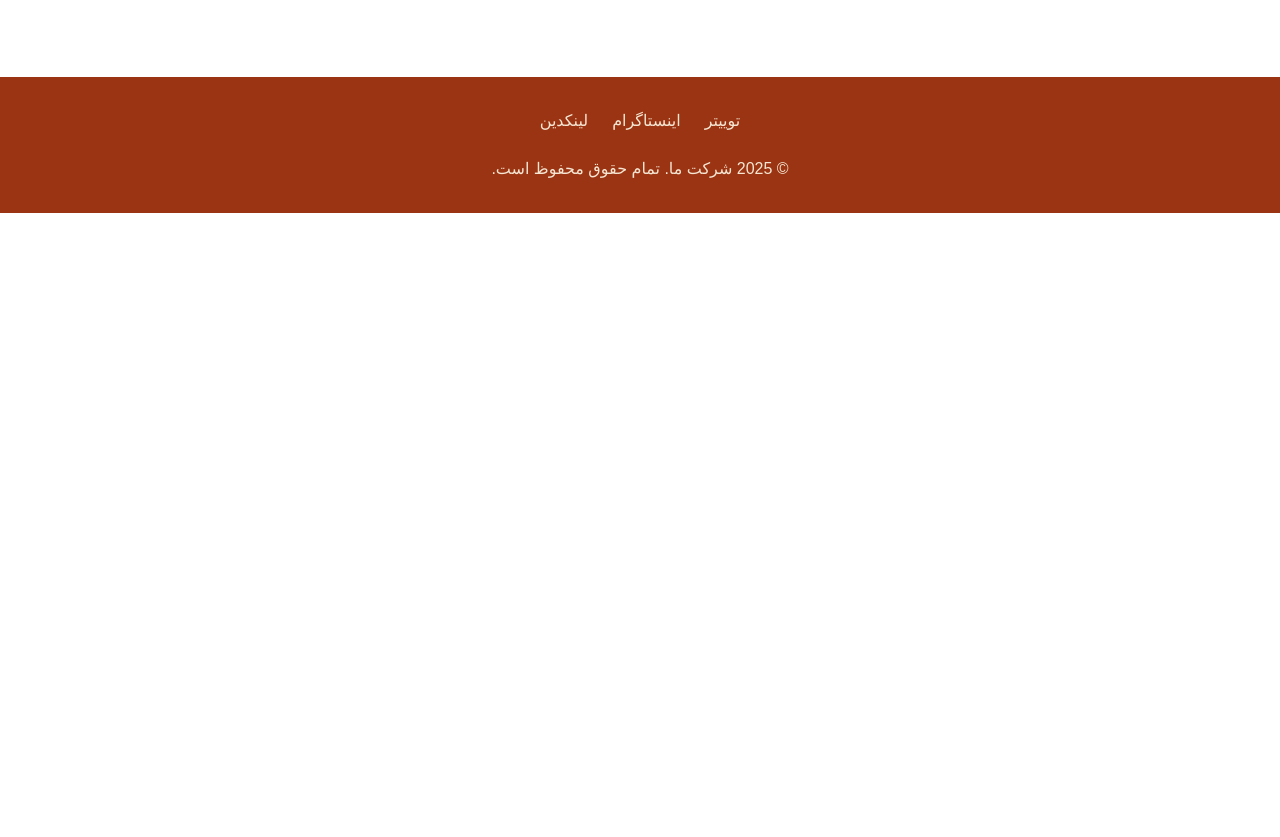
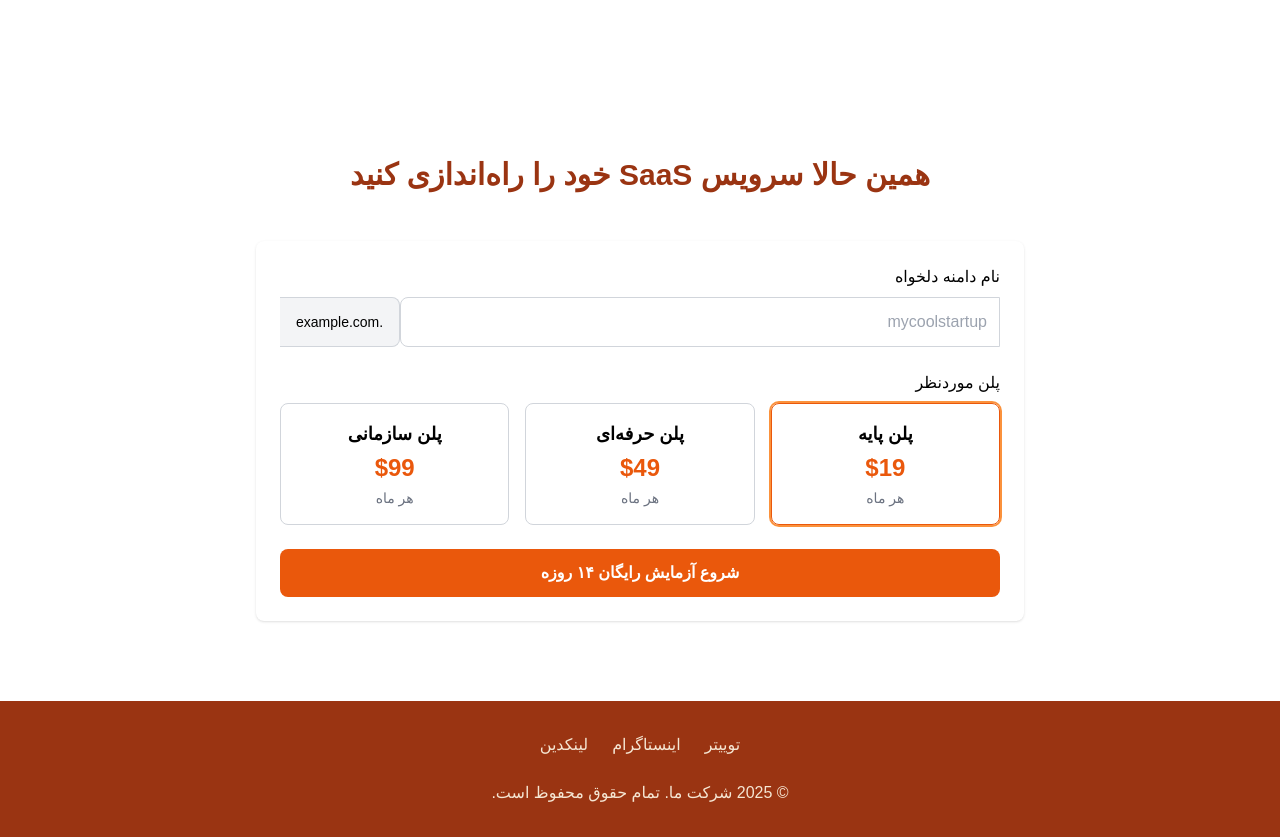
Before and after one commit to babamiri/astro-react, an Astro site: page / in a window 1280 px wide. Shown: the part 737-1574 px from the top of the page. Before the commit the page ends 950 px from the top, so only its background shows below. Built offline with nearby package versions, Linux system fonts and the light colour scheme; Astro itself is replaced by a stand-in of ours.

Commit message:
feat: add SaaSSignup component and integrate it into the homepage

```diff
--- /dev/null
+++ b/src/components/SaaSSignup.tsx
@@ -0,0 +1,95 @@
+import React, { useState } from 'react';
+
+interface Plan {
+  id: 'basic' | 'pro' | 'enterprise';
+  name: string;
+  price: number;
+}
+
+const plans: Plan[] = [
+  { id: 'basic', name: 'پلن پایه', price: 19 },
+  { id: 'pro', name: 'پلن حرفه‌ای', price: 49 },
+  { id: 'enterprise', name: 'پلن سازمانی', price: 99 },
+];
+
+const SaaSSignup: React.FC = () => {
+  const [domain, setDomain] = useState('');
+  const [planId, setPlanId] = useState<Plan['id']>('basic');
+  const [submitted, setSubmitted] = useState(false);
+
+  const handleSubmit = (e: React.FormEvent) => {
+    e.preventDefault();
+    if (!domain.trim()) {
+      alert('لطفاً یک دامنه وارد کنید');
+      return;
+    }
+    setSubmitted(true);
+    alert(`تبریک! آزمون ۱۴ روزه پلن ${plans.find((p) => p.id === planId)?.name} برای دامنه ${domain}.example.com فعال شد.`);
+  };
+
+  return (
+    <div className="bg-white rounded-lg shadow p-6">
+      {submitted ? (
+        <div className="text-center">
+          <h3 className="text-2xl font-bold text-orange-800 mb-4">آزمون شما فعال شد! 🚀</h3>
+          <p className="text-brown-600">ما یک ایمیل تأیید برای شما ارسال کردیم.</p>
+        </div>
+      ) : (
+        <form onSubmit={handleSubmit} className="space-y-6">
+          <div>
+            <label className="block mb-2 font-medium">نام دامنه دلخواه</label>
+            <div className="flex">
+              <input
+                type="text"
+                className="flex-grow rounded-l-lg border border-gray-300 p-3 focus:outline-none"
+                placeholder="mycoolstartup"
+                value={domain}
+                onChange={(e) => setDomain(e.target.value)}
+              />
+              <span className="inline-flex items-center px-4 bg-gray-100 border border-l-0 border-gray-300 rounded-r-lg text-sm">
+                .example.com
+              </span>
+            </div>
+          </div>
+
+          <div>
+            <label className="block mb-2 font-medium">پلن موردنظر</label>
+            <div className="grid grid-cols-1 sm:grid-cols-3 gap-4">
+              {plans.map((plan) => (
+                <label
+                  key={plan.id}
+                  className={`border rounded-lg p-4 cursor-pointer transition ${
+                    planId === plan.id ? 'border-orange-600 ring-2 ring-orange-400' : 'border-gray-300'
+                  }`}
+                >
+                  <input
+                    type="radio"
+                    className="hidden"
+                    name="plan"
+                    value={plan.id}
+                    checked={planId === plan.id}
+                    onChange={() => setPlanId(plan.id)}
+                  />
+                  <div className="text-center">
+                    <div className="font-bold text-lg mb-1">{plan.name}</div>
+                    <div className="text-2xl text-orange-600 font-extrabold mb-1">${plan.price}</div>
+                    <div className="text-sm text-gray-500">هر ماه</div>
+                  </div>
+                </label>
+              ))}
+            </div>
+          </div>
+
+          <button
+            type="submit"
+            className="w-full bg-orange-600 hover:bg-orange-700 text-white py-3 rounded-lg font-bold transition"
+          >
+            شروع آزمایش رایگان ۱۴ روزه
+          </button>
+        </form>
+      )}
+    </div>
+  );
+};
+
+export default SaaSSignup;
--- a/src/pages/index.astro
+++ b/src/pages/index.astro
@@ -1,6 +1,7 @@
 ---
 import Layout from '../layouts/Layout.astro';
 import CTAButton from '../components/CTAButton.tsx';
+import SaaSSignup from '../components/SaaSSignup.tsx';
 
 const features = [
   {
@@ -50,4 +51,14 @@ const features = [
       </div>
     </div>
   </section>
+
+  <!-- SaaS Signup Section -->
+  <section class="py-20 bg-brown-50">
+    <div class="container mx-auto px-4">
+      <h2 class="text-3xl font-bold text-center text-orange-800 mb-12">همین حالا سرویس SaaS خود را راه‌اندازی کنید</h2>
+      <div class="max-w-3xl mx-auto">
+        <SaaSSignup client:load />
+      </div>
+    </div>
+  </section>
 </Layout>
```
